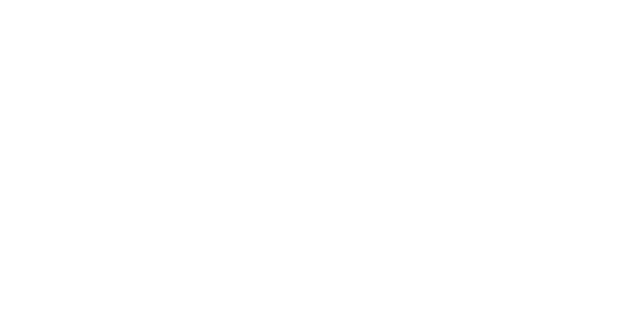
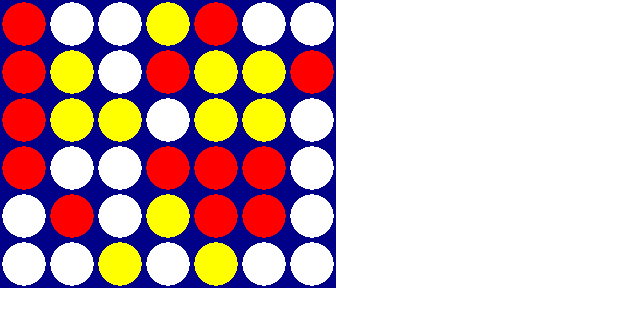
Before and after one commit to j-/connect-four, a React (Create React App) app: page / in a window 1280 px wide. Shown: the top 326 px of the page, without its empty margins (0-640 px from the left). Built offline with nearby package versions, Linux system fonts and the light colour scheme.

Commit message:
Add board components and place pieces randomly

```diff
--- a/src/components/App.tsx
+++ b/src/components/App.tsx
@@ -1,7 +1,10 @@
 import * as React from 'react';
+import Board from './Board';
 
 const App = () => (
-	<div className="App" />
+	<div className="App">
+		<Board rows={6} columns={7} />
+	</div>
 );
 
 export default App;
--- /dev/null
+++ b/src/components/Board.css
@@ -0,0 +1,4 @@
+.Board {
+	display: flex;
+	flex-direction: row;
+}
--- /dev/null
+++ b/src/components/Board.tsx
@@ -0,0 +1,26 @@
+import * as React from 'react';
+import BoardColumn from './BoardColumn';
+import './Board.css';
+
+export interface Props {
+	rows: number;
+	columns: number;
+}
+
+const Board = (props: Props) => {
+	const columns = [];
+	for (let i = 0; i < props.columns; i++) {
+		columns.push(
+			<div className="Board-column" key={i}>
+				<BoardColumn rows={props.rows} />
+			</div>
+		);
+	}
+	return (
+		<div className="Board">
+			{columns}
+		</div>
+	);
+};
+
+export default Board;
--- /dev/null
+++ b/src/components/BoardCell.css
@@ -0,0 +1,27 @@
+.BoardCell {
+	width: 3em;
+	height: 3em;
+	position: relative;
+}
+
+.BoardCell > .BoardCell-sleeve {
+	width: 100%;
+	height: 100%;
+	background-image: radial-gradient(
+		transparent 0,
+		transparent 1.35em,
+		#008 1.35em
+	);
+	position: absolute;
+	top: 0;
+	left: 0;
+	z-index: 1;
+}
+
+.BoardCell > .BoardCell-piece {
+	width: 100%;
+	height: 100%;
+	position: absolute;
+	top: 0;
+	left: 0;
+}
--- /dev/null
+++ b/src/components/BoardCell.tsx
@@ -0,0 +1,24 @@
+import * as React from 'react';
+import Piece from './Piece';
+import './BoardCell.css';
+
+export interface Props {
+	color: string;
+}
+
+const BoardCell = (props: Props) => (
+	<div className="BoardCell">
+		<div className="BoardCell-sleeve" />
+		<div className="BoardCell-piece">
+		{
+			Math.random() > 0.5 ?
+			Math.random() > 0.5 ?
+				<Piece color="red" /> :
+				<Piece color="yellow" /> :
+				null
+		}
+		</div>
+	</div>
+);
+
+export default BoardCell;
--- /dev/null
+++ b/src/components/BoardColumn.css
@@ -0,0 +1,3 @@
+.BoardColumn {
+	width: 3em;
+}
--- /dev/null
+++ b/src/components/BoardColumn.tsx
@@ -0,0 +1,25 @@
+import * as React from 'react';
+import BoardCell from './BoardCell';
+import './BoardColumn.css';
+
+export interface Props {
+	rows: number;
+}
+
+const BoardColumn = (props: Props) => {
+	const cells = [];
+	for (let i = 0; i < props.rows; i++) {
+		cells.push(
+			<div className="Board-column" key={i}>
+				<BoardCell color="transparent" />
+			</div>
+		);
+	}
+	return (
+		<div className="BoardColumn">
+			{cells}
+		</div>
+	);
+};
+
+export default BoardColumn;
--- /dev/null
+++ b/src/components/Piece.css
@@ -0,0 +1,6 @@
+.Piece {
+	width: 100%;
+	height: 100%;
+	border-radius: 50%;
+	z-index: -1;
+}
--- /dev/null
+++ b/src/components/Piece.tsx
@@ -0,0 +1,12 @@
+import * as React from 'react';
+import './Piece.css';
+
+export interface Props {
+	color: string;
+}
+
+const Piece = (props: Props) => (
+	<div className="Piece" style={{ backgroundColor: props.color }} />
+);
+
+export default Piece;
```
